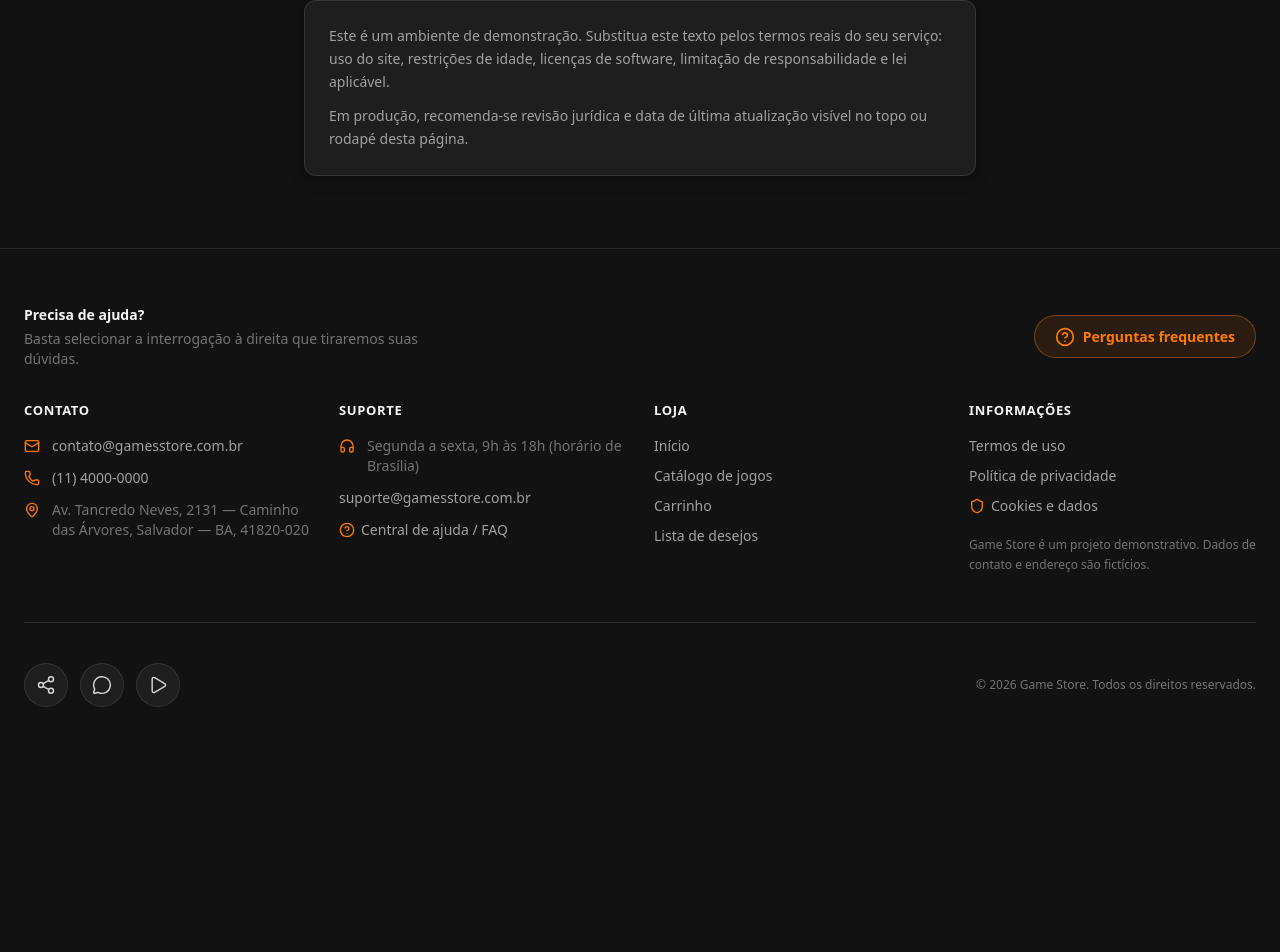
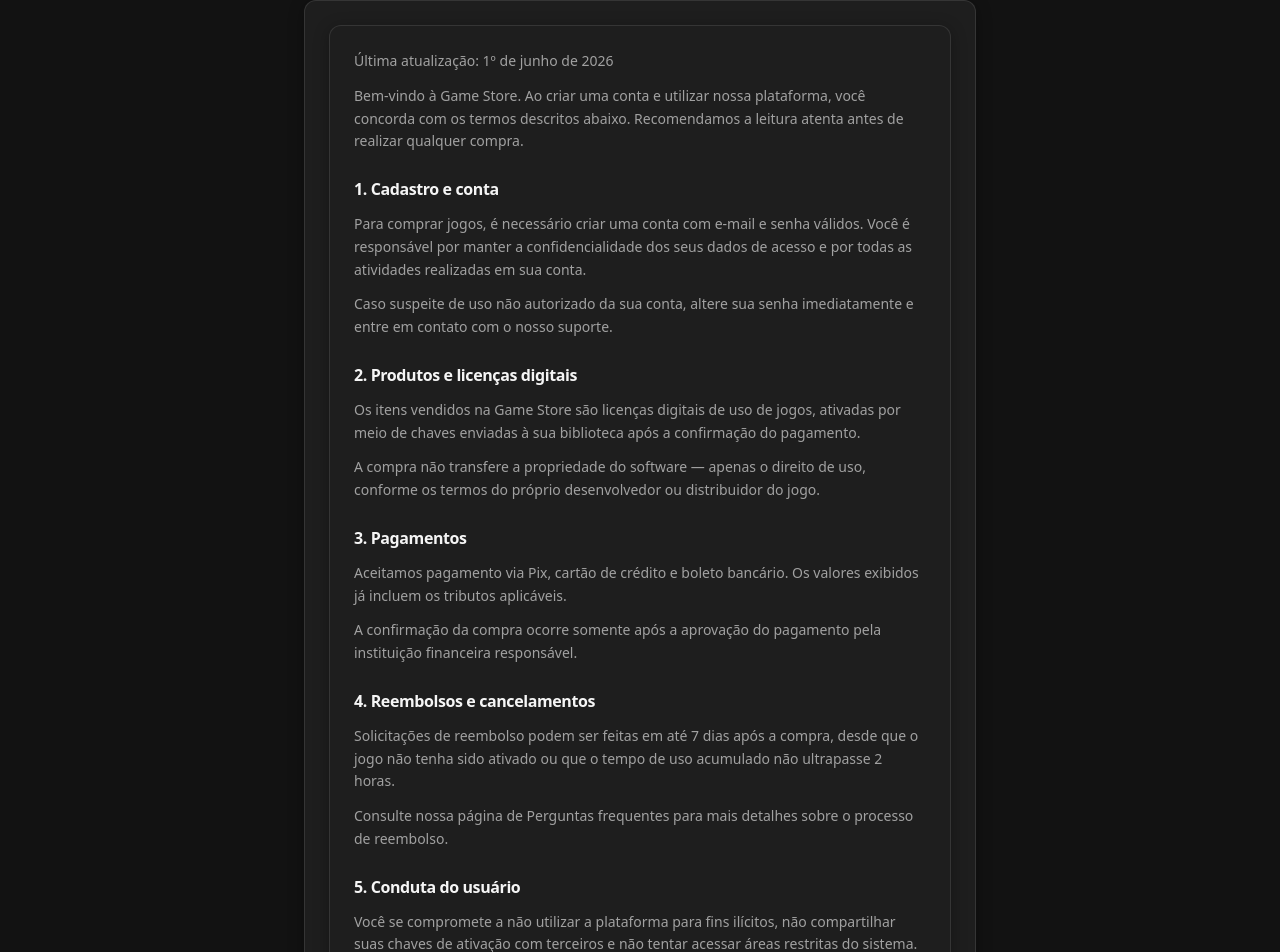
Before and after one commit to diegolft/sistema-a3, a React (Vite) app: page /termos in a window 1280 px wide. Shown: the part 145-1097 px from the top of the page. Before the commit the page ends 908 px from the top, so only its background shows below. Built offline with nearby package versions, Linux system fonts and the light colour scheme; no server answers.

Commit message:
feat: Add the store's terms and privacy policy

```diff
--- a/src/pages/PrivacidadePage.tsx
+++ b/src/pages/PrivacidadePage.tsx
@@ -11,18 +11,116 @@
 				Política de privacidade
 			</h1>
 			<div className={card}>
-				<p className={`text-[14px] leading-relaxed ${body}`}>
-					Descreva aqui como você coleta, usa e armazena dados pessoais (LGPD/GDPR), bases legais, direitos
-					do titular e contato do encarregado. Este conteúdo é placeholder para o projeto demonstrativo Game
-					Store.
-				</p>
-				<h2 id="cookies" className={h2}>
-					Cookies e dados
-				</h2>
-				<p className={`text-[14px] leading-relaxed ${body}`}>
-					Explique quais cookies são utilizados (essenciais, analíticos, marketing), como o usuário pode
-					gerenciar preferências e por quanto tempo os dados são retidos.
-				</p>
+<div className={card}>
+	<p className={`text-[14px] leading-relaxed ${body}`}>
+		Última atualização: 1º de junho de 2026
+	</p>
+
+	<p className={`mt-3 text-[14px] leading-relaxed ${body}`}>
+		Esta política descreve como a Game Store coleta, usa, armazena e protege os dados
+		pessoais dos usuários, em conformidade com a Lei Geral de Proteção de Dados (Lei nº
+		13.709/2018 — LGPD).
+	</p>
+
+	<h2 className={`mt-6 text-base font-bold tracking-tight ${title}`}>1. Dados que coletamos</h2>
+	<p className={`mt-3 text-[14px] leading-relaxed ${body}`}>
+		Coletamos os dados fornecidos no cadastro — nome, e-mail, data de nascimento e senha
+		criptografada — além de informações sobre o uso da plataforma.
+	</p>
+	<p className={`mt-3 text-[14px] leading-relaxed ${body}`}>
+		Isso inclui seu histórico de compras, os jogos da sua biblioteca, avaliações feitas e
+		itens salvos na sua lista de desejos.
+	</p>
+
+	<h2 className={`mt-6 text-base font-bold tracking-tight ${title}`}>
+		2. Finalidade do tratamento
+	</h2>
+	<p className={`mt-3 text-[14px] leading-relaxed ${body}`}>
+		Utilizamos seus dados para criar e gerenciar sua conta, processar pagamentos e entregar
+		as chaves de ativação dos jogos comprados.
+	</p>
+	<p className={`mt-3 text-[14px] leading-relaxed ${body}`}>
+		Também usamos essas informações para exibir recomendações e histórico personalizado,
+		enviar comunicações sobre sua conta e melhorar continuamente a experiência da
+		plataforma.
+	</p>
+
+	<h2 className={`mt-6 text-base font-bold tracking-tight ${title}`}>3. Base legal</h2>
+	<p className={`mt-3 text-[14px] leading-relaxed ${body}`}>
+		O tratamento de dados é realizado com base na execução do contrato firmado ao criar sua
+		conta, no cumprimento de obrigações legais e regulatórias e, quando aplicável, no seu
+		consentimento.
+	</p>
+
+	<h2 className={`mt-6 text-base font-bold tracking-tight ${title}`}>
+		4. Cookies e dados de navegação
+	</h2>
+	<p className={`mt-3 text-[14px] leading-relaxed ${body}`}>
+		Utilizamos cookies essenciais para manter sua sessão ativa e garantir o funcionamento
+		do carrinho e da autenticação.
+	</p>
+	<p className={`mt-3 text-[14px] leading-relaxed ${body}`}>
+		Também podemos utilizar cookies analíticos, que ajudam a entender como a plataforma é
+		utilizada e a melhorar nossos serviços. Você pode gerenciar essas preferências
+		diretamente nas configurações do seu navegador.
+	</p>
+
+	<h2 className={`mt-6 text-base font-bold tracking-tight ${title}`}>
+		5. Compartilhamento de dados
+	</h2>
+	<p className={`mt-3 text-[14px] leading-relaxed ${body}`}>
+		Seus dados não são vendidos a terceiros. Podemos compartilhar informações estritamente
+		necessárias com processadores de pagamento, para confirmação de transações.
+	</p>
+	<p className={`mt-3 text-[14px] leading-relaxed ${body}`}>
+		Também compartilhamos dados com prestadores de serviços de infraestrutura, sempre sob
+		obrigações contratuais de confidencialidade.
+	</p>
+
+	<h2 className={`mt-6 text-base font-bold tracking-tight ${title}`}>6. Retenção de dados</h2>
+	<p className={`mt-3 text-[14px] leading-relaxed ${body}`}>
+		Mantemos seus dados enquanto sua conta estiver ativa ou conforme necessário para
+		cumprir obrigações legais, fiscais ou contratuais.
+	</p>
+	<p className={`mt-3 text-[14px] leading-relaxed ${body}`}>
+		Você pode solicitar a exclusão da sua conta e dos dados associados a qualquer momento,
+		observadas as exceções previstas em lei.
+	</p>
+
+	<h2 className={`mt-6 text-base font-bold tracking-tight ${title}`}>7. Seus direitos</h2>
+	<p className={`mt-3 text-[14px] leading-relaxed ${body}`}>
+		Nos termos da LGPD, você pode solicitar a confirmação da existência de tratamento,
+		acesso, correção, anonimização, portabilidade ou exclusão dos seus dados pessoais.
+	</p>
+	<p className={`mt-3 text-[14px] leading-relaxed ${body}`}>
+		Você também pode pedir informações sobre com quem compartilhamos esses dados.
+	</p>
+
+	<h2 className={`mt-6 text-base font-bold tracking-tight ${title}`}>8. Segurança</h2>
+	<p className={`mt-3 text-[14px] leading-relaxed ${body}`}>
+		Adotamos medidas técnicas e administrativas para proteger seus dados contra acessos não
+		autorizados, perda, alteração ou divulgação indevida, incluindo criptografia de senhas
+		e controle de acesso às informações.
+	</p>
+
+	<h2 className={`mt-6 text-base font-bold tracking-tight ${title}`}>
+		9. Alterações nesta política
+	</h2>
+	<p className={`mt-3 text-[14px] leading-relaxed ${body}`}>
+		Esta política pode ser atualizada periodicamente para refletir melhorias na plataforma
+		ou mudanças na legislação. A data da última atualização está sempre indicada no topo
+		desta página.
+	</p>
+
+	<h2 className={`mt-6 text-base font-bold tracking-tight ${title}`}>
+		10. Contato do encarregado (DPO)
+	</h2>
+	<p className={`mt-3 text-[14px] leading-relaxed ${body}`}>
+		Para exercer seus direitos ou tirar dúvidas sobre o tratamento de seus dados, entre em
+		contato com nosso encarregado de proteção de dados pelo e-mail
+		privacidade@gamesstore.com.br.
+	</p>
+</div>
 			</div>
 		</div>
 	);
--- a/src/pages/TermosPage.tsx
+++ b/src/pages/TermosPage.tsx
@@ -8,10 +8,116 @@
 		<div className="mx-auto max-w-2xl pb-6">
 			<h1 className={`mb-5 text-2xl font-bold tracking-tight md:text-3xl ${title}`}>Termos de uso</h1>
 			<div className={card}>
-				<p className={`text-[14px] leading-relaxed ${body}`}>
-					Este é um ambiente de demonstração. Substitua este texto pelos termos reais do seu serviço: uso
-					do site, restrições de idade, licenças de software, limitação de responsabilidade e lei aplicável.
-				</p>
+				<div className={card}>
+	<p className={`text-[14px] leading-relaxed ${body}`}>
+		Última atualização: 1º de junho de 2026
+	</p>
+
+	<p className={`mt-3 text-[14px] leading-relaxed ${body}`}>
+		Bem-vindo à Game Store. Ao criar uma conta e utilizar nossa plataforma, você concorda
+		com os termos descritos abaixo. Recomendamos a leitura atenta antes de realizar
+		qualquer compra.
+	</p>
+
+	<h2 className={`mt-6 text-base font-bold tracking-tight ${title}`}>1. Cadastro e conta</h2>
+	<p className={`mt-3 text-[14px] leading-relaxed ${body}`}>
+		Para comprar jogos, é necessário criar uma conta com e-mail e senha válidos. Você é
+		responsável por manter a confidencialidade dos seus dados de acesso e por todas as
+		atividades realizadas em sua conta.
+	</p>
+	<p className={`mt-3 text-[14px] leading-relaxed ${body}`}>
+		Caso suspeite de uso não autorizado da sua conta, altere sua senha imediatamente e
+		entre em contato com o nosso suporte.
+	</p>
+
+	<h2 className={`mt-6 text-base font-bold tracking-tight ${title}`}>
+		2. Produtos e licenças digitais
+	</h2>
+	<p className={`mt-3 text-[14px] leading-relaxed ${body}`}>
+		Os itens vendidos na Game Store são licenças digitais de uso de jogos, ativadas por
+		meio de chaves enviadas à sua biblioteca após a confirmação do pagamento.
+	</p>
+	<p className={`mt-3 text-[14px] leading-relaxed ${body}`}>
+		A compra não transfere a propriedade do software — apenas o direito de uso, conforme os
+		termos do próprio desenvolvedor ou distribuidor do jogo.
+	</p>
+
+	<h2 className={`mt-6 text-base font-bold tracking-tight ${title}`}>3. Pagamentos</h2>
+	<p className={`mt-3 text-[14px] leading-relaxed ${body}`}>
+		Aceitamos pagamento via Pix, cartão de crédito e boleto bancário. Os valores exibidos já
+		incluem os tributos aplicáveis.
+	</p>
+	<p className={`mt-3 text-[14px] leading-relaxed ${body}`}>
+		A confirmação da compra ocorre somente após a aprovação do pagamento pela instituição
+		financeira responsável.
+	</p>
+
+	<h2 className={`mt-6 text-base font-bold tracking-tight ${title}`}>
+		4. Reembolsos e cancelamentos
+	</h2>
+	<p className={`mt-3 text-[14px] leading-relaxed ${body}`}>
+		Solicitações de reembolso podem ser feitas em até 7 dias após a compra, desde que o
+		jogo não tenha sido ativado ou que o tempo de uso acumulado não ultrapasse 2 horas.
+	</p>
+	<p className={`mt-3 text-[14px] leading-relaxed ${body}`}>
+		Consulte nossa página de Perguntas frequentes para mais detalhes sobre o processo de
+		reembolso.
+	</p>
+
+	<h2 className={`mt-6 text-base font-bold tracking-tight ${title}`}>5. Conduta do usuário</h2>
+	<p className={`mt-3 text-[14px] leading-relaxed ${body}`}>
+		Você se compromete a não utilizar a plataforma para fins ilícitos, não compartilhar
+		suas chaves de ativação com terceiros e não tentar acessar áreas restritas do sistema.
+	</p>
+	<p className={`mt-3 text-[14px] leading-relaxed ${body}`}>
+		O descumprimento destas regras pode resultar em suspensão ou encerramento da conta, sem
+		prejuízo de outras medidas cabíveis.
+	</p>
+
+	<h2 className={`mt-6 text-base font-bold tracking-tight ${title}`}>
+		6. Propriedade intelectual
+	</h2>
+	<p className={`mt-3 text-[14px] leading-relaxed ${body}`}>
+		Marcas, logotipos, imagens e demais conteúdos exibidos na Game Store pertencem aos seus
+		respectivos proprietários e estão protegidos por leis de direitos autorais e
+		propriedade industrial.
+	</p>
+
+	<h2 className={`mt-6 text-base font-bold tracking-tight ${title}`}>
+		7. Limitação de responsabilidade
+	</h2>
+	<p className={`mt-3 text-[14px] leading-relaxed ${body}`}>
+		A Game Store não se responsabiliza por instabilidades fora de seu controle, como falhas
+		de conexão, indisponibilidade temporária dos servidores dos desenvolvedores dos jogos ou
+		problemas no dispositivo do usuário.
+	</p>
+	<p className={`mt-3 text-[14px] leading-relaxed ${body}`}>
+		Sempre que possível, comunicaremos manutenções programadas com antecedência.
+	</p>
+
+	<h2 className={`mt-6 text-base font-bold tracking-tight ${title}`}>
+		8. Alterações nestes termos
+	</h2>
+	<p className={`mt-3 text-[14px] leading-relaxed ${body}`}>
+		Podemos atualizar estes termos periodicamente. Alterações relevantes serão comunicadas
+		por e-mail ou por aviso na plataforma, com a data da última atualização sempre
+		disponível no topo desta página.
+	</p>
+
+	<h2 className={`mt-6 text-base font-bold tracking-tight ${title}`}>
+		9. Lei aplicável e foro
+	</h2>
+	<p className={`mt-3 text-[14px] leading-relaxed ${body}`}>
+		Estes termos são regidos pelas leis brasileiras. Eventuais conflitos serão resolvidos no
+		foro da comarca de São Paulo, SP, salvo disposição legal em contrário.
+	</p>
+
+	<h2 className={`mt-6 text-base font-bold tracking-tight ${title}`}>10. Contato</h2>
+	<p className={`mt-3 text-[14px] leading-relaxed ${body}`}>
+		Em caso de dúvidas sobre estes termos, entre em contato pelo e-mail
+		suporte@gamesstore.com.br.
+	</p>
+</div>
 				<p className={`mt-3 text-[14px] leading-relaxed ${body}`}>
 					Em produção, recomenda-se revisão jurídica e data de última atualização visível no topo ou rodapé
 					desta página.
```
